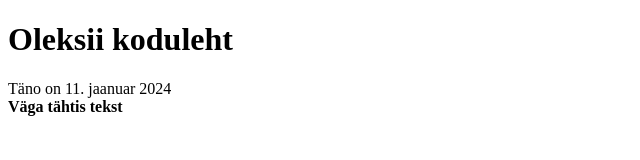
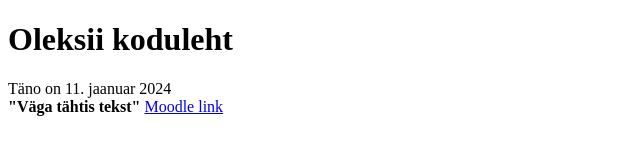
Before and after one commit to OLEKSIIRU/TarkavaraWebTestProject, a plain HTML site: page index.html in a window 1280 px wide. Shown: the whole page, without its empty margins (0-640 px from the left). Drawn offline with Linux system fonts and the light colour scheme.

Commit message:
link on lisatud

```diff
--- a/index.html
+++ b/index.html
@@ -7,7 +7,10 @@
 <body>
 <h1>Oleksii koduleht</h1>
 <div>Täno on 11. jaanuar 2024</div>
-<strong>Väga tähtis tekst</strong>
+<strong>"Väga tähtis tekst"</strong>
+<a href="https://moodle.edu.ee/course/view.php?id=15593">
+    Moodle link
+</a>
 
 </body>
 </html>
```
